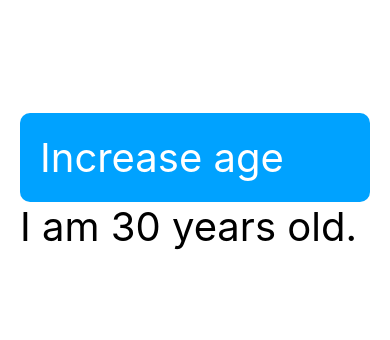
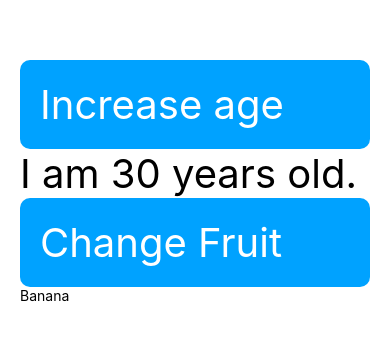
Before and after one commit to tswoolley/React-Native-Intro, a React Native app: screen / in a window 390 px wide. Shown: the part 240-580 px from the top of the page. Built offline with nearby package versions, Linux system fonts and the light colour scheme.

Commit message:
Using states.

```diff
--- a/components/AgeCounter/AgeCounter.jsx
+++ b/components/AgeCounter/AgeCounter.jsx
@@ -4,9 +4,16 @@ import { DisplayAge } from "../DisplayAge/DisplayAge";
 
 export function AgeCounter() {
   const [age, setAge] = useState(30);
+  const [fruit, setFruit] = useState("Banana")
   function increaseAge() {
     setAge(age + 1);
   }
+
+  function changeFruit(){
+    setFruit("Apple")
+  }
+
+
   return (
     <>
       <TouchableOpacity
@@ -16,6 +23,13 @@ export function AgeCounter() {
         <Text style={{ fontSize: 40, color: "white" }}>Increase age</Text>
       </TouchableOpacity>
       <DisplayAge age ={age}/>
+      <TouchableOpacity
+        onPress={changeFruit}
+        style={{ backgroundColor: "#00A2FF", borderRadius: 10, padding: 20 }}
+      >
+        <Text style={{ fontSize: 40, color: "white" }}>Change Fruit</Text>
+      </TouchableOpacity>
+      <Text>{fruit}</Text>
     </>
   );
 }
```
